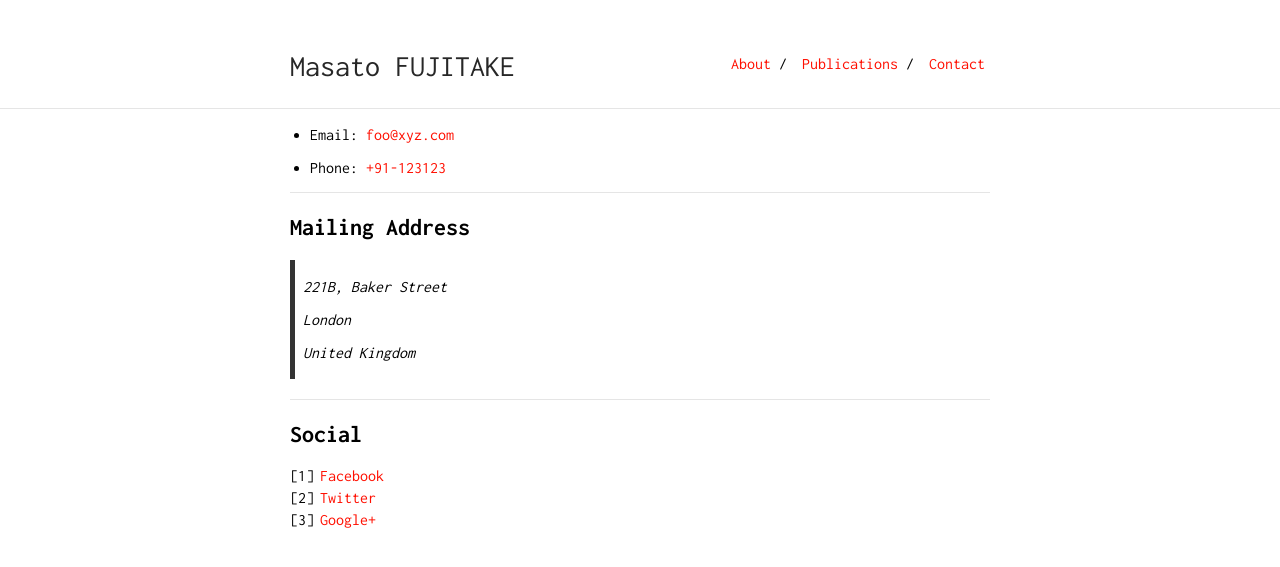
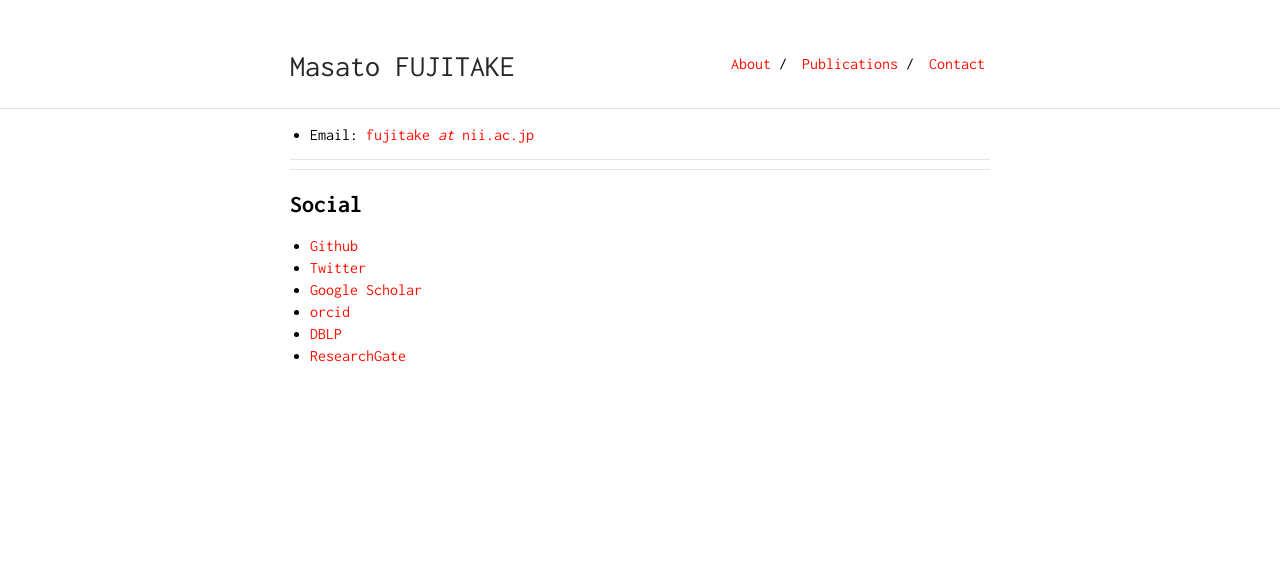
Before and after one commit to Swall0w/Swall0w.github.io, a Jekyll site: the page built from contact.md, in a window 1280 px wide. Shown: the top 567 px of the page. Built offline with Jekyll 4.4.1, drawn with Linux system fonts in a browser that asks for light colours.

Commit message:
[update]: contact.

```diff
--- a/contact.md
+++ b/contact.md
@@ -3,24 +3,17 @@ layout: default
 is_contact: true
 ---
 
-* Email: [foo@xyz.com](mailto:foo@xyz.com)
+* Email: [fujitake _at_ nii.ac.jp](mailto:fujitake@nii.ac.jp)
 
-* Phone: [+91-123123](tel:+91-123123)
 
 ---
-
-## Mailing Address
-
-> 221B, Baker Street
->
-> London
->
-> United Kingdom
 
 ---
 
 ## Social
-
-1. [Facebook](#)
-2. [Twitter](#)
-3. [Google+](#)
+- [Github](https://github.com/Swall0w)
+- [Twitter](https://twitter.com/Swall0wTech)
+- [Google Scholar](https://scholar.google.com/citations?user=Bol__jMAAAAJ&hl=ja&authuser=1)
+- [orcid](https://orcid.org/0000-0001-7702-499X)
+- [DBLP](https://dblp.org/pid/214/5696.html)
+- [ResearchGate](https://www.researchgate.net/profile/Masato-Fujitake)
```
Also changed, not shown: index.md (+2 -1 lines).
